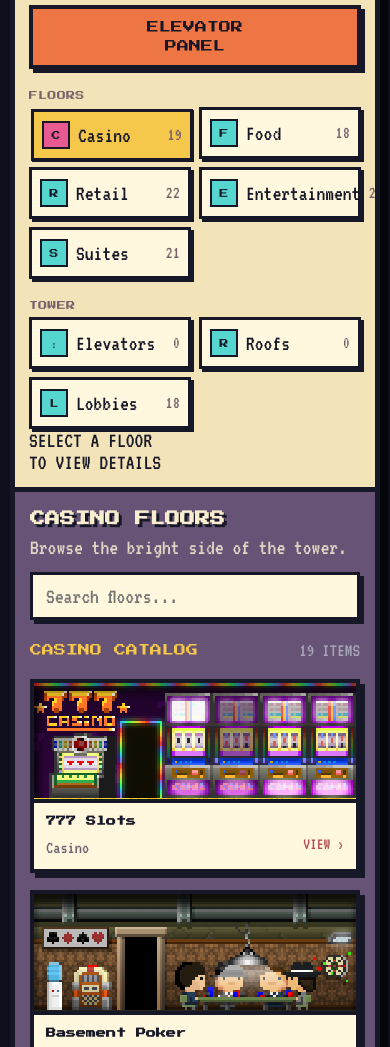
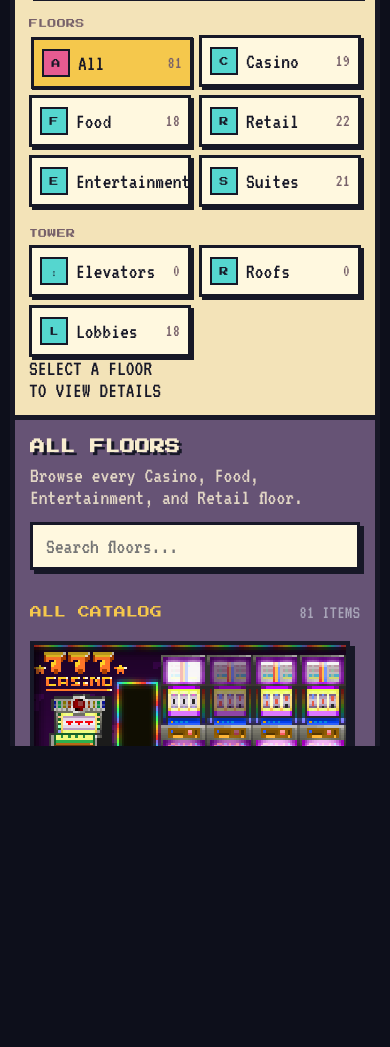
Before and after one commit to willisonl1/ttv-floors, a plain HTML site: page index.html in a window 390 px wide. Shown: the part 98-1145 px from the top of the page. After the commit the page ends 844 px from the top, so only its background shows below. Drawn offline with Linux system fonts and the light colour scheme.

Commit message:
UI improvements, added all floor filter and scrolling for overflow

```diff
--- a/index.html
+++ b/index.html
@@ -1,9 +1,10 @@
 <!doctype html>
 <html lang="en">
+
 <head>
   <meta charset="utf-8" />
   <meta name="viewport" content="width=device-width, initial-scale=1" />
-  <title>Tiny Tower Vegas — Tower UI</title>
+  <title>Tiny Tower Vegas Floor List</title>
   <link rel="preconnect" href="https://fonts.googleapis.com">
   <link rel="preconnect" href="https://fonts.gstatic.com" crossorigin>
   <link href="https://fonts.googleapis.com/css2?family=Press+Start+2P&family=VT323&display=swap" rel="stylesheet">
@@ -24,30 +25,50 @@
       --shadow: 5px 5px 0 var(--ink);
     }
 
-    * { box-sizing: border-box; }
-    html, body { min-height: 100%; }
+    * {
+      box-sizing: border-box;
+    }
+
+    html,
     body {
+      height: 100%;
       margin: 0;
       background: #0d0f1b;
       color: var(--cream);
       font-family: VT323, monospace;
       font-size: 22px;
       image-rendering: pixelated;
+      overflow: hidden;
+      /* Prevents whole page scrolling */
     }
-    button, input { font: inherit; }
-    button { cursor: pointer; }
+
+    button,
+    input {
+      font: inherit;
+    }
+
+    button {
+      cursor: pointer;
+    }
 
     .app {
-      max-width: 1360px;
-      margin: 0 auto;
-      padding: 22px;
+      width: 100%;
+      max-width: none;
+      height: 100vh;
+      margin: 0;
+      padding: 0;
+      display: flex;
     }
 
     .game-window {
+      flex: 1;
+      display: flex;
+      width: 100%;
+      height: 100%;
       overflow: hidden;
       border: 5px solid var(--ink);
       background: #d9c7a3;
-      box-shadow: 8px 8px 0 #05060c;
+      box-shadow: none;
     }
 
     .statusbar {
@@ -59,6 +80,7 @@
       border-bottom: 4px solid var(--ink);
       color: var(--cream);
     }
+
     .statusbar .logo {
       color: var(--gold);
       text-align: center;
@@ -68,7 +90,8 @@
     .tower-layout {
       display: grid;
       grid-template-columns: 220px minmax(0, 1fr);
-      min-height: 760px;
+      width: 100%;
+      height: 100%;
     }
 
     .elevator-panel {
@@ -76,7 +99,9 @@
       background: #f3e3b8;
       border-right: 5px solid var(--ink);
       color: var(--ink);
+      overflow-y: auto;
     }
+
     .panel-title {
       margin: 2px 0 13px;
       padding: 9px 7px;
@@ -88,6 +113,7 @@
       line-height: 1.6;
       text-align: center;
     }
+
     .nav-label {
       margin: 22px 0 7px;
       color: #77616a;
@@ -95,6 +121,7 @@
       font-size: 9px;
       letter-spacing: .3px;
     }
+
     .nav-button {
       display: flex;
       align-items: center;
@@ -109,12 +136,17 @@
       box-shadow: 3px 3px 0 var(--ink);
       line-height: 1.05;
     }
-    .nav-button:hover { background: #fff1bd; }
+
+    .nav-button:hover {
+      background: #fff1bd;
+    }
+
     .nav-button.active {
       background: var(--gold);
       transform: translate(2px, 2px);
       box-shadow: 1px 1px 0 var(--ink);
     }
+
     .nav-icon {
       display: inline-grid;
       place-items: center;
@@ -125,14 +157,31 @@
       font-family: 'Press Start 2P', monospace;
       font-size: 9px;
     }
-    .nav-button.active .nav-icon { background: var(--pink); }
-    .nav-count { margin-left: auto; color: #77616a; font-size: 18px; }
+
+    .nav-button.active .nav-icon {
+      background: var(--pink);
+    }
+
+    .nav-count {
+      margin-left: auto;
+      color: #77616a;
+      font-size: 18px;
+    }
 
     .content {
+      display: flex;
+      flex-direction: column;
       min-width: 0;
       padding: 22px;
       background: #665375;
+      overflow: hidden;
     }
+
+    .content-head,
+    .section-heading {
+      flex-shrink: 0;
+    }
+
     .content-head {
       display: flex;
       align-items: flex-start;
@@ -141,6 +190,7 @@
       flex-wrap: wrap;
       margin-bottom: 16px;
     }
+
     .content-title {
       margin: 0;
       color: var(--cream);
@@ -149,7 +199,12 @@
       line-height: 1.65;
       text-shadow: 3px 3px var(--ink);
     }
-    .content-subtitle { margin: 4px 0 0; color: #e1d5c4; }
+
+    .content-subtitle {
+      margin: 4px 0 0;
+      color: #e1d5c4;
+    }
+
     .search {
       min-width: min(330px, 100%);
       padding: 10px 13px;
@@ -159,7 +214,10 @@
       color: var(--ink);
       box-shadow: 4px 4px 0 var(--ink);
     }
-    .search:focus { border-color: var(--gold); }
+
+    .search:focus {
+      border-color: var(--gold);
+    }
 
     .section-heading {
       display: flex;
@@ -172,13 +230,27 @@
       font-size: 12px;
       line-height: 1.6;
     }
-    .result-count { color: var(--muted); font-family: VT323, monospace; font-size: 19px; }
+
+    .result-count {
+      color: var(--muted);
+      font-family: VT323, monospace;
+      font-size: 19px;
+    }
 
     .floor-grid {
       display: grid;
       grid-template-columns: repeat(auto-fill, minmax(220px, 1fr));
+      grid-auto-rows: max-content;
+      /* Keeps cards full size */
+      align-content: start;
       gap: 17px;
+      flex: 1;
+      overflow-y: auto;
+      /* Enables scrolling inside the floor grid area */
+      padding-right: 10px;
+      padding-bottom: 12px;
     }
+
     .floor-card {
       overflow: hidden;
       border: 4px solid var(--ink);
@@ -187,8 +259,22 @@
       box-shadow: var(--shadow);
       transition: transform .12s ease, box-shadow .12s ease;
     }
-    .floor-card:hover { transform: translate(-2px, -2px); box-shadow: 7px 7px 0 var(--ink); }
-    .floor-card button { display: block; width: 100%; padding: 0; border: 0; background: transparent; color: inherit; text-align: left; }
+
+    .floor-card:hover {
+      transform: translate(-2px, -2px);
+      box-shadow: 7px 7px 0 var(--ink);
+    }
+
+    .floor-card button {
+      display: block;
+      width: 100%;
+      padding: 0;
+      border: 0;
+      background: transparent;
+      color: inherit;
+      text-align: left;
+    }
+
     .floor-art {
       position: relative;
       display: grid;
@@ -198,7 +284,15 @@
       background: #3c4775;
       border-bottom: 4px solid var(--ink);
     }
-    .floor-art img { display: block; width: 100%; height: 100%; object-fit: cover; image-rendering: pixelated; }
+
+    .floor-art img {
+      display: block;
+      width: 100%;
+      height: 100%;
+      object-fit: cover;
+      image-rendering: pixelated;
+    }
+
     .placeholder-art {
       position: absolute;
       inset: 0;
@@ -211,20 +305,48 @@
       text-align: center;
       text-shadow: 2px 2px var(--ink);
     }
+
     .placeholder-art::before {
       content: '';
       position: absolute;
       inset: 12% 8%;
-      border: 3px solid rgba(255,255,255,.45);
-      background: repeating-linear-gradient(90deg, transparent 0 18px, rgba(255,220,122,.7) 18px 24px), repeating-linear-gradient(0deg, transparent 0 18px, rgba(255,220,122,.35) 18px 24px);
+      border: 3px solid rgba(255, 255, 255, .45);
+      background: repeating-linear-gradient(90deg, transparent 0 18px, rgba(255, 220, 122, .7) 18px 24px),
+        repeating-linear-gradient(0deg, transparent 0 18px, rgba(255, 220, 122, .35) 18px 24px);
     }
-    .placeholder-art span { position: relative; }
-    .floor-info { padding: 11px 12px 12px; }
-    .floor-name { margin: 0 0 5px; font-family: 'Press Start 2P', monospace; font-size: 10px; line-height: 1.55; }
-    .floor-type { color: #6d6170; font-size: 18px; }
-    .view-hint { float: right; color: #b24953; font-size: 17px; }
 
-    .empty { padding: 28px; border: 3px dashed var(--cream); color: var(--cream); text-align: center; }
+    .placeholder-art span {
+      position: relative;
+    }
+
+    .floor-info {
+      padding: 11px 12px 12px;
+    }
+
+    .floor-name {
+      margin: 0 0 5px;
+      font-family: 'Press Start 2P', monospace;
+      font-size: 10px;
+      line-height: 1.55;
+    }
+
+    .floor-type {
+      color: #6d6170;
+      font-size: 18px;
+    }
+
+    .view-hint {
+      float: right;
+      color: #b24953;
+      font-size: 17px;
+    }
+
+    .empty {
+      padding: 28px;
+      border: 3px dashed var(--cream);
+      color: var(--cream);
+      text-align: center;
+    }
 
     .lightbox {
       position: fixed;
@@ -235,7 +357,11 @@
       padding: 24px;
       background: rgba(10, 11, 22, .88);
     }
-    .lightbox.open { display: grid; }
+
+    .lightbox.open {
+      display: grid;
+    }
+
     .lightbox-card {
       width: min(1000px, 100%);
       border: 5px solid var(--ink);
@@ -243,6 +369,7 @@
       color: var(--ink);
       box-shadow: 9px 9px 0 #05060c;
     }
+
     .lightbox-head {
       display: flex;
       justify-content: space-between;
@@ -252,7 +379,13 @@
       background: var(--navy);
       color: var(--cream);
     }
-    .lightbox-title { font-family: 'Press Start 2P', monospace; font-size: 13px; line-height: 1.5; }
+
+    .lightbox-title {
+      font-family: 'Press Start 2P', monospace;
+      font-size: 13px;
+      line-height: 1.5;
+    }
+
     .close {
       padding: 4px 9px;
       border: 3px solid var(--ink);
@@ -261,36 +394,92 @@
       font-family: 'Press Start 2P', monospace;
       font-size: 11px;
     }
-    .lightbox-body { padding: 15px; }
-    .lightbox-body img { display: block; width: 100%; height: auto; image-rendering: pixelated; border: 4px solid var(--ink); background: #3c4775; }
-    .lightbox-note { margin: 10px 0 0; color: #6d6170; }
+
+    .lightbox-body {
+      padding: 15px;
+    }
+
+    .lightbox-body img {
+      display: block;
+      width: 100%;
+      height: auto;
+      image-rendering: pixelated;
+      border: 4px solid var(--ink);
+      background: #3c4775;
+    }
+
+    .lightbox-note {
+      margin: 10px 0 0;
+      color: #6d6170;
+    }
 
     @media (max-width: 780px) {
-      .app { padding: 10px; }
-      .tower-layout { grid-template-columns: 1fr; }
-      .elevator-panel { border-right: 0; border-bottom: 5px solid var(--ink); }
-      .nav-row { display: grid; grid-template-columns: repeat(2, minmax(0, 1fr)); gap: 8px; }
-      .nav-button { margin: 0; }
-      .content { padding: 15px; }
-      .content-head { display: block; }
-      .search { width: 100%; margin-top: 14px; }
+      .app {
+        height: auto;
+        padding: 10px;
+      }
+
+      html,
+      body {
+        overflow: auto;
+      }
+
+      .tower-layout {
+        grid-template-columns: 1fr;
+      }
+
+      .elevator-panel {
+        border-right: 0;
+        border-bottom: 5px solid var(--ink);
+      }
+
+      .nav-row {
+        display: grid;
+        grid-template-columns: repeat(2, minmax(0, 1fr));
+        gap: 8px;
+      }
+
+      .nav-button {
+        margin: 0;
+      }
+
+      .content {
+        padding: 15px;
+        overflow: visible;
+      }
+
+      .content-head {
+        display: block;
+      }
+
+      .search {
+        width: 100%;
+        margin-top: 14px;
+      }
+
+      .floor-grid {
+        overflow-y: visible;
+      }
     }
   </style>
 </head>
+
 <body>
   <main class="app">
     <section class="game-window">
-      <header class="statusbar">
-        <div class="logo pixel-title">TINY TOWER<br>VEGAS</div>
-      </header>
-
       <div class="tower-layout">
         <aside class="elevator-panel" aria-label="Tower navigation">
           <div class="panel-title">ELEVATOR<br>PANEL</div>
 
           <div class="nav-label">FLOORS</div>
           <div class="nav-row">
-  <button class="nav-button active" data-section="Casino">
+            <button class="nav-button active" data-section="All">
+              <span class="nav-icon">A</span>
+              <span>All</span>
+              <span class="nav-count" data-count-for="All"></span>
+            </button>
+
+            <button class="nav-button" data-section="Casino">
               <span class="nav-icon">C</span>
               <span>Casino</span>
               <span class="nav-count" data-count-for="Casino"></span>
@@ -383,6 +572,7 @@
     const floors = window.catalogItems || [];
 
     const sectionDescriptions = {
+      All: 'Browse every Casino, Food, Entertainment, and Retail floor.',
       Casino: 'Browse the bright side of the tower.',
       Food: 'Grab a bite between elevator rides.',
       Retail: 'Shop the tower\'s most colorful floors.',
@@ -393,7 +583,9 @@
       Lobbies: 'Set the tone from the ground floor.'
     };
 
-    let activeSection = 'Casino';
+    const ALL_FLOOR_CATEGORIES = new Set(['Casino', 'Food', 'Entertainment', 'Retail']);
+
+    let activeSection = 'All';
     const grid = document.getElementById('floorGrid');
     const search = document.getElementById('search');
     const title = document.getElementById('contentTitle');
@@ -412,15 +604,24 @@
     function updateNavCounts() {
       document.querySelectorAll('[data-count-for]').forEach(element => {
         const category = element.dataset.countFor;
-    const total = floors.filter(item => item.category === category).length;
+        const total = category === 'All'
+          ? floors.filter(item => ALL_FLOOR_CATEGORIES.has(item.category)).length
+          : floors.filter(item => item.category === category).length;
         element.textContent = total;
       });
     }
 
     function render() {
       const query = search.value.trim().toLowerCase();
-      const matches = floors.filter(floor => floor.category === activeSection && floor.name.toLowerCase().includes(query));
+      const matches = floors.filter(floor => {
+        const inSelectedSection = activeSection === 'All'
+          ? ALL_FLOOR_CATEGORIES.has(floor.category)
+          : floor.category === activeSection;
+
+        return inSelectedSection && floor.name.toLowerCase().includes(query);
+      });
       const sectionTitles = {
+        All: 'ALL FLOORS',
         Casino: 'CASINO FLOORS',
         Food: 'FOOD FLOORS',
         Retail: 'RETAIL FLOORS',
@@ -496,4 +697,5 @@ title.textContent = sectionTitles[activeSection] || activeSection.toUpperCase();
     render();
   </script>
 </body>
+
 </html>
```
Lines whose indentation alone changed are shown as unchanged.
